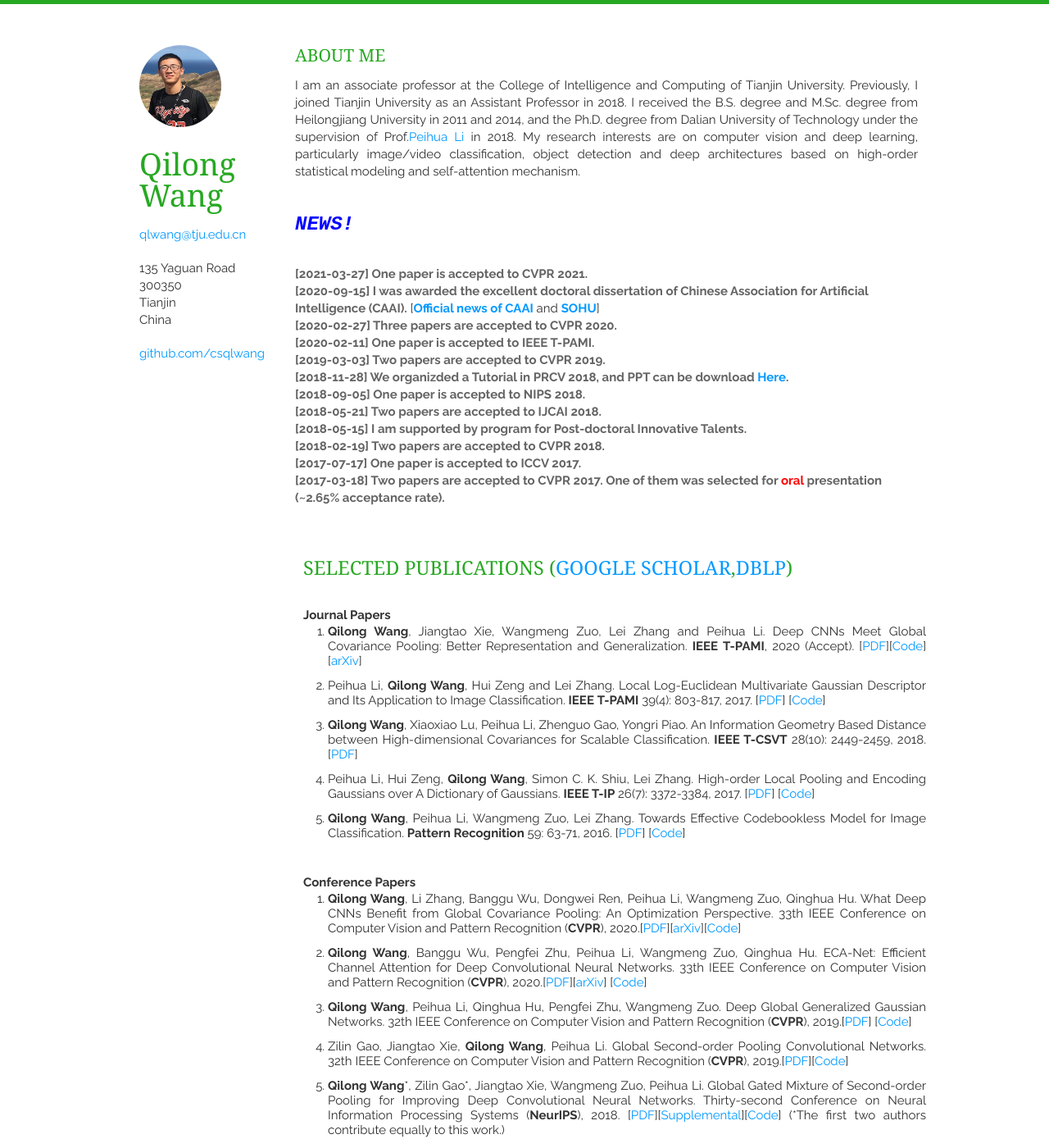
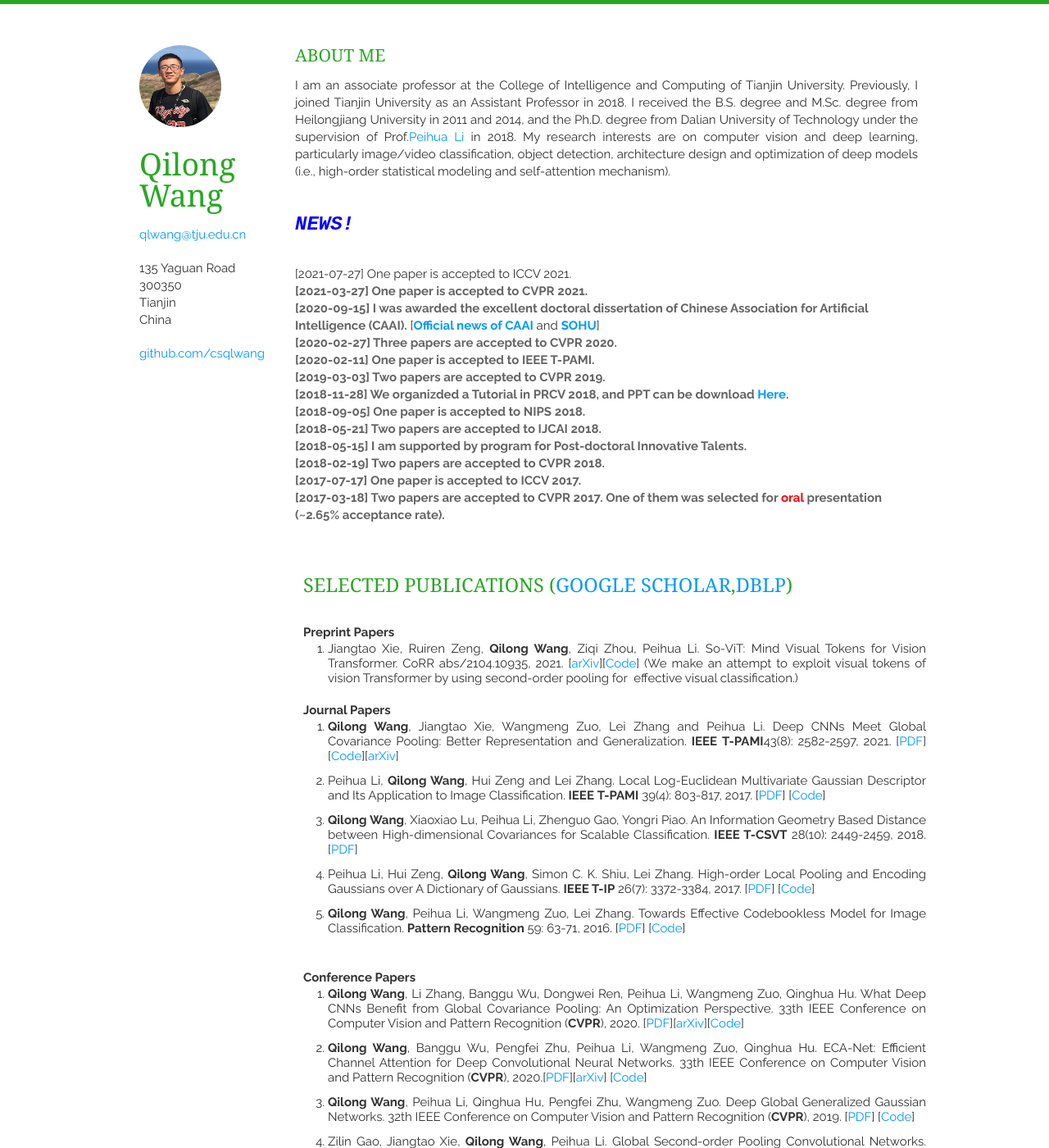
Before and after one commit to iamjingli/homepage, a Jekyll site: the page built from index.html, in a window 1280 px wide and 1400 px high. Shown: the whole window at 82% size. Built offline with Jekyll 4.4.1, drawn with Linux system fonts in a browser that asks for light colours; nearby versions of some CDN libraries; the list of posts is cut into pages by our own code; some of the changed text lies outside the part shown.

Commit message:
homepage

```diff
--- a/_includes/aboutme.html
+++ b/_includes/aboutme.html
@@ -7,6 +7,6 @@
     <h1>About Me </h1>
     <article>
       <header></header>
-      <p align="justify">I am an associate professor  at the College  of Intelligence and Computing of Tianjin University. Previously, I joined Tianjin University as an Assistant Professor  in 2018. I received the B.S. degree and M.Sc. degree from Heilongjiang University in 2011 and 2014, and the Ph.D. degree from Dalian University of Technology under the supervision of Prof.<span class="STYLE1"><a href="http://www.peihuali.org/">Peihua Li</a></span> in 2018. My research interests are on computer vision and  deep learning, particularly image/video classification, object detection and deep architectures based on high-order statistical modeling and self-attention mechanism.</p>
+      <p align="justify">I am an associate professor  at the College  of Intelligence and Computing of Tianjin University. Previously, I joined Tianjin University as an Assistant Professor  in 2018. I received the B.S. degree and M.Sc. degree from Heilongjiang University in 2011 and 2014, and the Ph.D. degree from Dalian University of Technology under the supervision of Prof.<span class="STYLE1"><a href="http://www.peihuali.org/">Peihua Li</a></span> in 2018. My research interests are on computer vision and  deep learning, particularly image/video classification, object detection, architecture design and&nbsp;optimization of deep models (i.e., high-order statistical modeling and self-attention mechanism).</p>
     </article>
 </section>
--- a/_includes/acdserve.html
+++ b/_includes/acdserve.html
@@ -4,6 +4,7 @@
       <header>
         <p><strong>Journal Reviewer</strong></p>
         <p>IEEE Transactions on Pattern Analysis and Machine Intelligence</p>
+        <p>International Journal of Computer Vision</p>
         <p>IEEE Transactions on Image Processing</p>
         <p>IEEE Transactions on Neural Networks and Learning  Systems </p>
         <p>IEEE Transactions on Circuits and Systems for Video Technology</p>
@@ -12,7 +13,7 @@
         <p><br />
         <strong>Conference Reviewer</strong><br />
         </p>
-        <p>CVPR 2018-2021, ICCV 2019-2021, ICML 2021, ICLR 2021, NeurIPS 2020, ECCV 2020, ACCV 2016-2020 </p>
+        <p>CVPR 2018-2021, ICCV 2019 2021, ICML 2021, ICLR 2021 2022, NeurIPS 2020 2021, ECCV 2020 </p>
         <p>PC for AAAI 2019-2021, IJCAI 2019 2020</p>
         <p>SPC for IJCAI 2021</p>
         <p>
--- a/_includes/publications.html
+++ b/_includes/publications.html
@@ -27,13 +27,23 @@ a:visited {
     <section class="thirteen columns">
       <article>
         <header></header>
+        <p align="justify"><strong> Preprint Papers</strong></p>
+<ol>
+          <li><div align="justify"><div align="justify">
+            <div align="justify">
+                  <div align="justify">Jiangtao Xie, Ruiren Zeng, <strong>Qilong Wang</strong>, Ziqi Zhou, Peihua Li. So-ViT: Mind Visual Tokens for Vision Transformer. CoRR abs/2104.10935, 2021. [<a href="https://arxiv.org/abs/2104.10935">arXiv</a>][<a href="https://github.com/jiangtaoxie/So-ViT">Code</a>]&nbsp;(We make an attempt to exploit visual tokens of vision Transformer by using second-order pooling for&nbsp; effective visual classification.)</div>
+            </div>
+              </div>
+          </div>
+      </li>
+</ol>
 <p align="justify"><strong> Journal Papers</strong></p>
 <ol>
       <li><div align="justify"><div align="justify">
             <div align="justify">
                   <div align="justify"><strong>Qilong Wang</strong>, Jiangtao Xie, Wangmeng Zuo,  Lei Zhang and
                     Peihua Li.  Deep CNNs Meet Global Covariance Pooling:
-                    Better Representation and Generalization. <strong>IEEE</strong> <strong>T-PAMI</strong>, 2020 (Accept). [<a href="https://ieeexplore.ieee.org/document/9001240">PDF</a>][<a href="http://peihuali.org/MPN-COV/">Code</a>][<a href="https://arxiv.org/abs/1904.06836?context=cs.CV">arXiv</a>]</div>
+                    Better Representation and Generalization. <strong>IEEE</strong> <strong>T-PAMI</strong>43(8): 2582-2597, 2021. [<a href="https://ieeexplore.ieee.org/document/9001240">PDF</a>][<a href="http://peihuali.org/MPN-COV/">Code</a>][<a href="https://arxiv.org/abs/1904.06836?context=cs.CV">arXiv</a>]</div>
             </div>
               </div>
           </div>
@@ -65,17 +75,17 @@ a:visited {
         <ol>
           <li>
             <div align="justify">
-              <div align="justify"><strong>Qilong Wang</strong>, Li Zhang, <span data-bind="text: fullName, style:{fontWeight: isPrimary ? 'bold' : ''}">Banggu Wu</span>, Dongwei Ren, Peihua Li, Wangmeng Zuo, Qinghua Hu. What Deep CNNs Benefit from Global Covariance Pooling: An Optimization Perspective. 33th  IEEE Conference on Computer Vision and Pattern Recognition (<strong>CVPR</strong>), 2020.[<a href="https://openaccess.thecvf.com/content_CVPR_2020/papers/Wang_What_Deep_CNNs_Benefit_From_Global_Covariance_Pooling_An_Optimization_CVPR_2020_paper.pdf">PDF</a>][<a href="https://arxiv.org/abs/2003.11241">arXiv</a>][<a href="https://github.com/ZhangLi-CS/GCP_Optimization">Code</a>]</div>
+              <div align="justify"><strong>Qilong Wang</strong>, Li Zhang, <span data-bind="text: fullName, style:{fontWeight: isPrimary ? 'bold' : ''}">Banggu Wu</span>, Dongwei Ren, Peihua Li, Wangmeng Zuo, Qinghua Hu. What Deep CNNs Benefit from Global Covariance Pooling: An Optimization Perspective. 33th  IEEE Conference on Computer Vision and Pattern Recognition (<strong>CVPR</strong>), 2020. [<a href="https://openaccess.thecvf.com/content_CVPR_2020/papers/Wang_What_Deep_CNNs_Benefit_From_Global_Covariance_Pooling_An_Optimization_CVPR_2020_paper.pdf">PDF</a>][<a href="https://arxiv.org/abs/2003.11241">arXiv</a>][<a href="https://github.com/ZhangLi-CS/GCP_Optimization">Code</a>]</div>
             </div>
           </li>
           <li>
             <div align="justify"><strong>Qilong Wang</strong>, <span data-bind="text: fullName, style:{fontWeight: isPrimary ? 'bold' : ''}">Banggu Wu,</span> Pengfei Zhu, Peihua Li, Wangmeng Zuo, Qinghua Hu. ECA-Net: Efficient Channel Attention for Deep Convolutional Neural Networks. 33th  IEEE Conference on Computer Vision and Pattern Recognition (<strong>CVPR</strong>), 2020.[<a href="https://openaccess.thecvf.com/content_CVPR_2020/papers/Wang_ECA-Net_Efficient_Channel_Attention_for_Deep_Convolutional_Neural_Networks_CVPR_2020_paper.pdf">PDF</a>][<a href="https://arxiv.org/abs/1910.03151">arXiv</a>] [<a href="https://github.com/BangguWu/ECANet">Code</a>]</div>
           </li>
           <li>
-            <div align="justify"><strong>Qilong Wang</strong>, Peihua Li, Qinghua Hu, Pengfei Zhu, Wangmeng Zuo. Deep Global Generalized Gaussian Networks. 32th  IEEE Conference on Computer Vision and Pattern Recognition (<strong>CVPR</strong>), 2019.[<a href="http://openaccess.thecvf.com/content_CVPR_2019/papers/Wang_Deep_Global_Generalized_Gaussian_Networks_CVPR_2019_paper.pdf">PDF</a>] [<a href="https://github.com/csqlwang/3G-Net">Code</a>]</div>
+            <div align="justify"><strong>Qilong Wang</strong>, Peihua Li, Qinghua Hu, Pengfei Zhu, Wangmeng Zuo. Deep Global Generalized Gaussian Networks. 32th  IEEE Conference on Computer Vision and Pattern Recognition (<strong>CVPR</strong>), 2019. [<a href="http://openaccess.thecvf.com/content_CVPR_2019/papers/Wang_Deep_Global_Generalized_Gaussian_Networks_CVPR_2019_paper.pdf">PDF</a>] [<a href="https://github.com/csqlwang/3G-Net">Code</a>]</div>
           </li>
           <li>
-            <div align="justify">Zilin Gao, Jiangtao Xie, <strong>Qilong Wang</strong>, Peihua Li. Global Second-order Pooling Convolutional Networks. 32th  IEEE Conference on Computer Vision and Pattern Recognition (<strong>CVPR</strong>), 2019.[<a href="http://openaccess.thecvf.com/content_CVPR_2019/papers/Gao_Global_Second-Order_Pooling_Convolutional_Networks_CVPR_2019_paper.pdf">PDF</a>][<a href="https://github.com/ZilinGao/Global-Second-order-Pooling-Convolutional-Networks?tdsourcetag=s_pctim_aiomsg">Code</a>]</div>
+            <div align="justify">Zilin Gao, Jiangtao Xie, <strong>Qilong Wang</strong>, Peihua Li. Global Second-order Pooling Convolutional Networks. 32th  IEEE Conference on Computer Vision and Pattern Recognition (<strong>CVPR</strong>), 2019. [<a href="http://openaccess.thecvf.com/content_CVPR_2019/papers/Gao_Global_Second-Order_Pooling_Convolutional_Networks_CVPR_2019_paper.pdf">PDF</a>][<a href="https://github.com/ZilinGao/Global-Second-order-Pooling-Convolutional-Networks?tdsourcetag=s_pctim_aiomsg">Code</a>]</div>
           </li>
           <li>
             <div align="justify"><strong>Qilong Wang</strong>*, Zilin Gao*, Jiangtao Xie, Wangmeng Zuo, Peihua Li. Global Gated Mixture of Second-order Pooling for Improving Deep Convolutional Neural Networks. Thirty-second Conference on Neural Information Processing Systems (<strong>NeurIPS</strong>), 2018. [<a href="https://papers.nips.cc/paper/7403-global-gated-mixture-of-second-order-pooling-for-improving-deep-convolutional-neural-networks.pdf">PDF</a>][<a href="https://papers.nips.cc/paper/7403-global-gated-mixture-of-second-order-pooling-for-improving-deep-convolutional-neural-networks-supplemental.zip">Supplemental</a>][<a href="https://github.com/ZilinGao/GM-SOP">Code</a>] (*The first two authors contribute equally to this work.) </div>
--- a/_includes/updates.html
+++ b/_includes/updates.html
@@ -30,9 +30,10 @@
     <h1 class="STYLE4"><span class="STYLE14">News!</span>    </h1>
     <address>
     <p class="STYLE16">&nbsp;</p>
+    <p>[2021-07-27] One paper is accepted to ICCV 2021.&nbsp;</p>
     <p><em>[2021-03-27]
-    One paper is accepted to CVPR 2021.</em></p>
-    <p><em>[2020-09-15]
+      One paper is accepted to CVPR 2021.</em></p>
+<p><em>[2020-09-15]
       I was <span id="tran_0_9" onmouseover="hlgt('#src_0_12,#tran_0_9')" onmouseout="unhlgt('#src_0_12,#tran_0_9')">awarded</span></em> <em>the excellent doctoral dissertation of Chinese Association for Artificial Intelligence (CAAI).</em> [<a href="http://caai.cn/index.php?s=/home/article/detail/id/978.html" class="STYLE17">Official news of CAAI</a> and <a href="https://www.sohu.com/a/431893118_505819" class="STYLE18">SOHU</a>]</p>
     <p><em>[2020-02-27]
       Three papers are accepted to CVPR 2020.</em></p>
@@ -53,7 +54,7 @@
     <p><span><em> [2018-02-19]
       Two papers are accepted to CVPR 2018. </em> </span>
     </p>
-    </address>
+</address>
     <address>
     <p><span><em> [2017-07-17]
       One paper is accepted to ICCV 2017. </em> </span>
```
Lines whose indentation alone changed are shown as unchanged.
